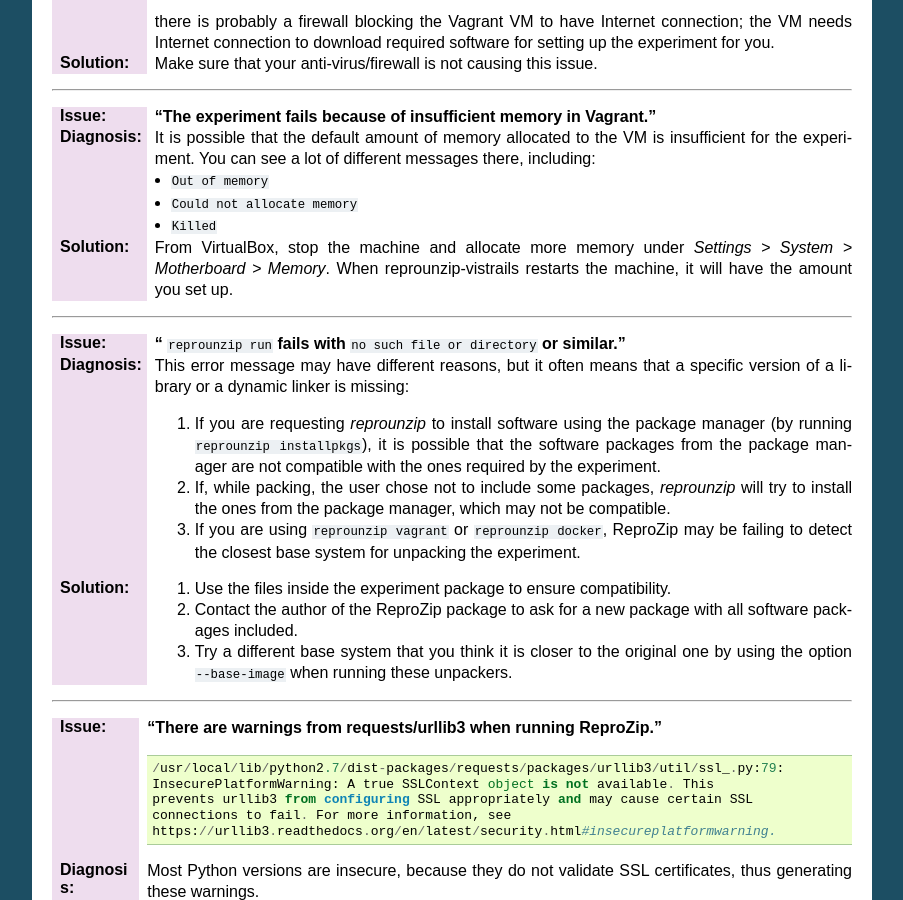
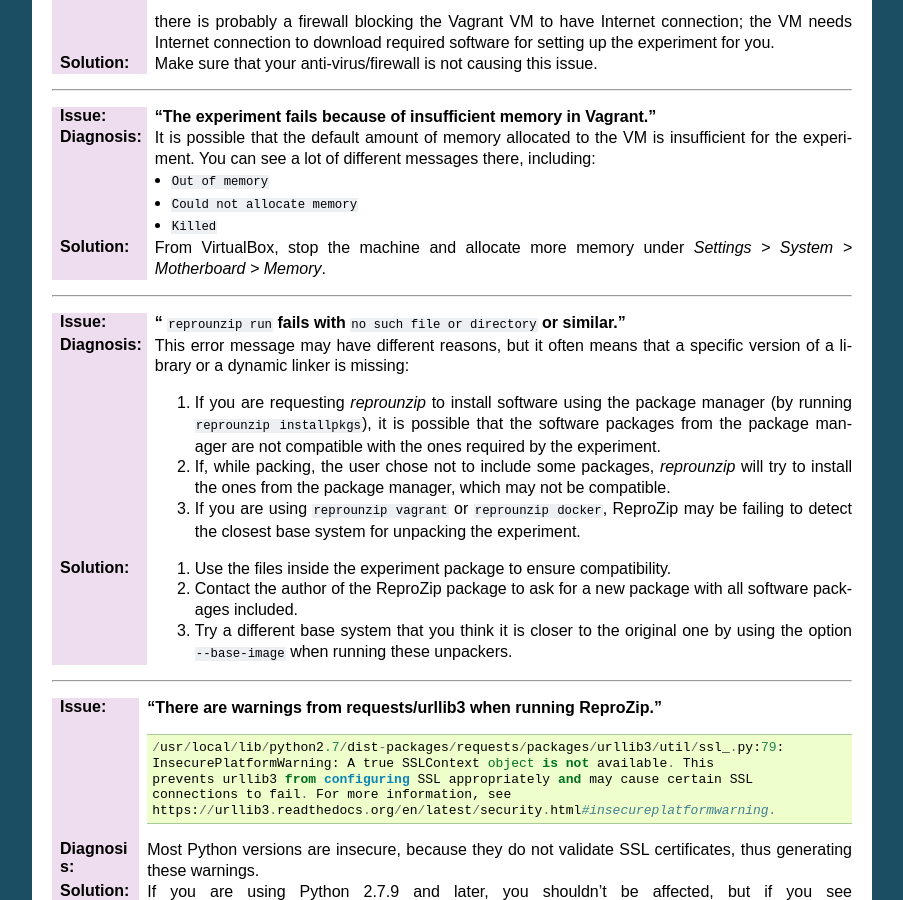
Before and after one commit to VIDA-NYU/reprozip, a Sphinx documentation site: the page built from docs/troubleshooting.rst, in a window 1280 px wide and 900 px high, scrolled down 2294 px. Shown: the whole window, without its empty margins (198-1101 px from the left). Built offline with Sphinx 7.4.7, drawn with Linux system fonts in a browser that asks for light colours.

```diff
--- a/docs/troubleshooting.rst
+++ b/docs/troubleshooting.rst
@@ -122,7 +122,7 @@
             * ``Could not allocate memory``
             * ``Killed``
 
-:Solution: From VirtualBox, stop the machine and allocate more memory under `Settings > System > Motherboard > Memory`. When reprounzip-vistrails restarts the machine, it will have the amount you set up.
+:Solution: From VirtualBox, stop the machine and allocate more memory under `Settings > System > Motherboard > Memory`.
 
 ------------
 
```
